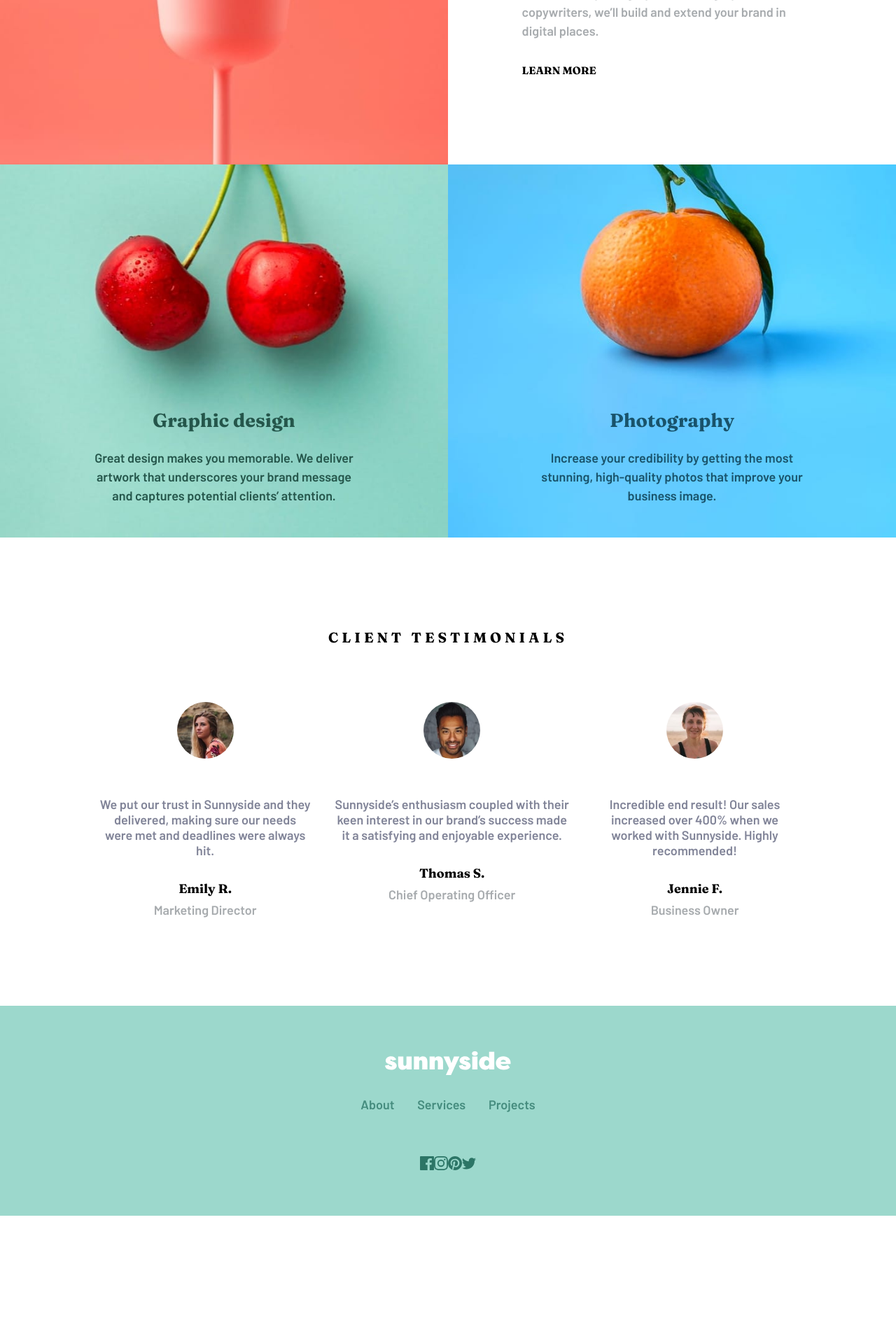
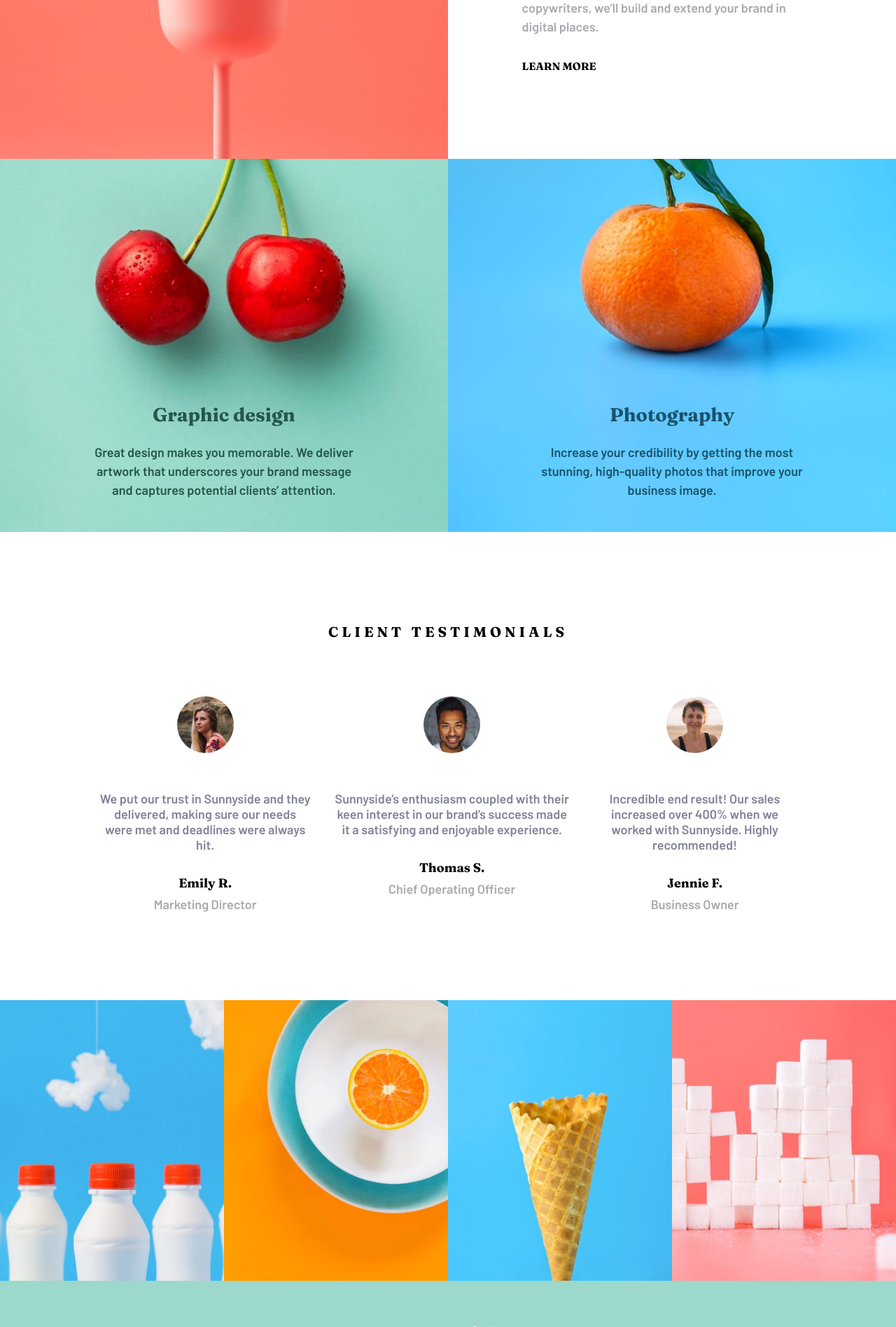
Before and after one commit to juliajgp/Aprendendo-Web, a PHP site: page /Estudos/Frontend-mentor-sunnyside-agency/teste2.html in a window 1280 px wide. Shown: the part 1640-3536 px from the top of the page at 70% size. Before the commit the page ends 3377 px from the top, so only its background shows below. Run offline with PHP 8.4, Linux system fonts and the light colour scheme.

Commit message:
Add files via upload

```diff
--- a/Estudos/Frontend-mentor-sunnyside-agency/teste2.css
+++ b/Estudos/Frontend-mentor-sunnyside-agency/teste2.css
@@ -215,6 +215,22 @@ body {
     margin-bottom: 1em;
 }
 
+/* SECTION 3 */
+.img-container {
+    display: flex;
+    flex-wrap: wrap;
+    flex-direction: row;
+}
+
+.img-container>div {
+    flex: 25%;
+}
+
+.img-container img {
+    width: 100%;
+    height: 100%;
+    object-fit: cover;
+}
 
 /* FOOTER */
 footer {
--- a/Estudos/Frontend-mentor-sunnyside-agency/teste2.html
+++ b/Estudos/Frontend-mentor-sunnyside-agency/teste2.html
@@ -158,6 +158,24 @@
 
             </section>
 
+            <section class="section3">
+                <div class="img-container">
+                    <div>
+                        <img src="images/desktop/image-gallery-milkbottles.jpg">
+                    </div>
+                    <div>
+                        <img src="images/desktop/image-gallery-orange.jpg">
+                    </div>
+                    <div>
+                        <img src="images/desktop/image-gallery-cone.jpg">
+                    </div>
+
+                    <div>
+                        <img src="images/desktop/image-gallery-sugarcubes.jpg">
+                    </div>
+                </div>
+            </section>
+
             <footer>
                 <div class="footer-container">
 
```
